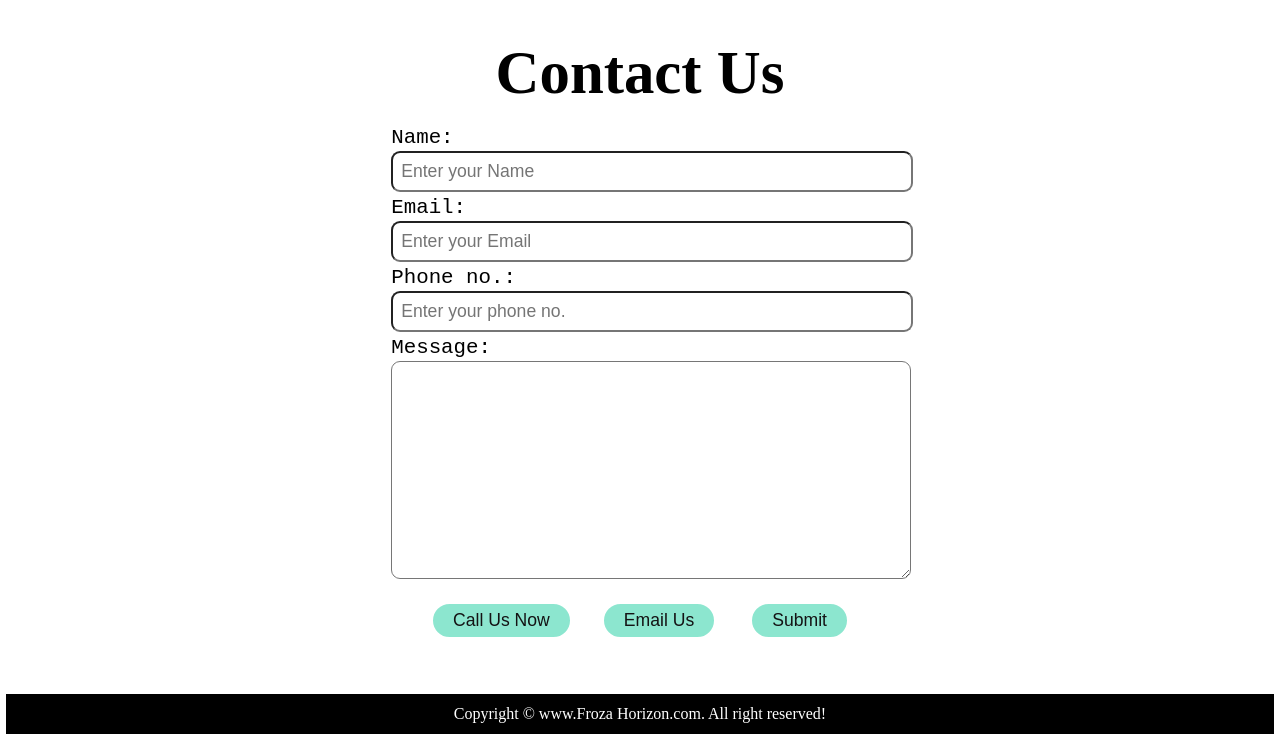
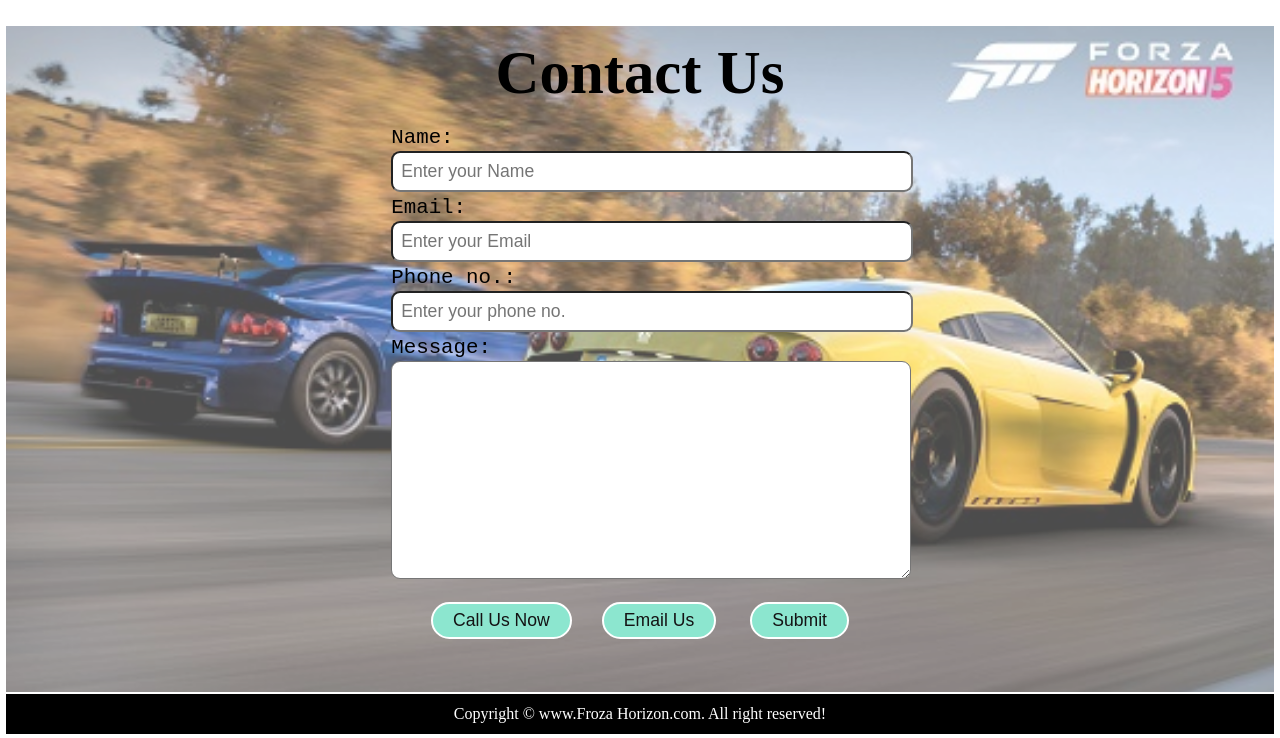
Before and after one commit to Aniket0162/Froza-Horizon, a plain HTML site: page index.html in a window 1280 px wide. Shown: the part 1912-2650 px from the top of the page. Drawn offline with Linux system fonts and the light colour scheme; the site is published under a folder, as on GitHub Pages, so addresses that start at the root find nothing.

Commit message:
second commit

```diff
--- a/style.css
+++ b/style.css
@@ -201,7 +201,7 @@ html{
      height: 100%;
      z-index: -1;
      opacity: 0.7;
-     background: url('/background/8080c924-fe51-43af-83bc-4c1ee9997175.jpg')no-repeat center center/cover;
+     background: url('background/8080c924-fe51-43af-83bc-4c1ee9997175.jpg')no-repeat center center/cover;
  }
 #contact-box input,
 #contact-box textarea{
```
